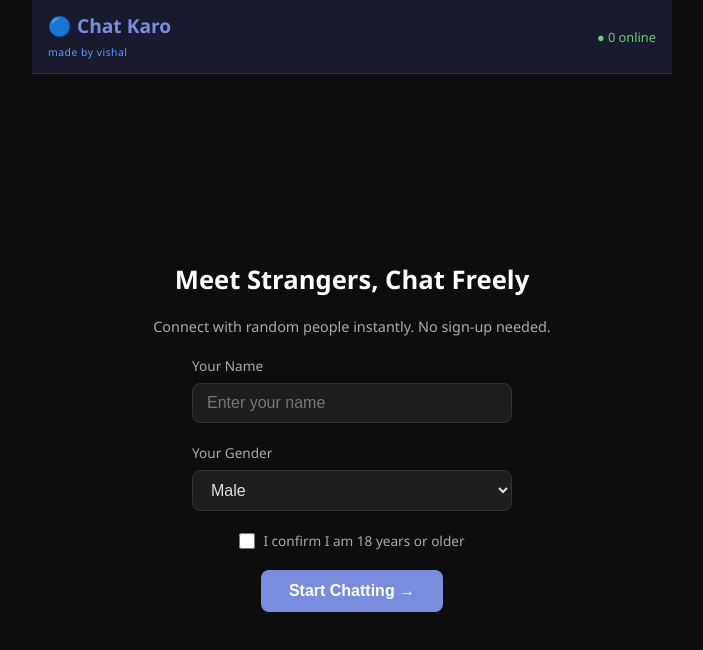
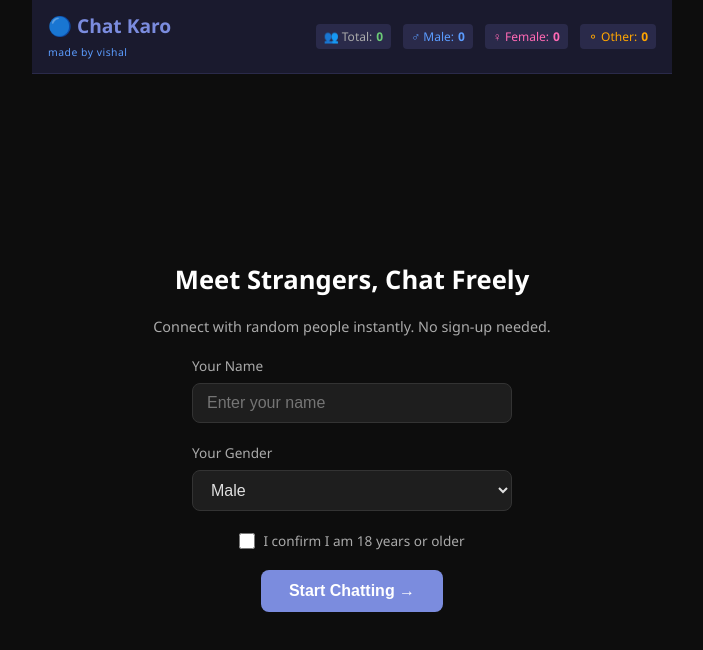
Before and after one commit to vishalsingh6393300502-a11y/chat-karo, a website: page index.html in a window 1280 px wide. Shown: the whole page, without its empty margins (288-991 px from the left). Drawn offline with nearby package versions, Linux system fonts and the light colour scheme; no server answers.

Commit message:
feat: Add real-time gender-based online count display with separate stats for male, female, other

```diff
--- a/index.html
+++ b/index.html
@@ -28,10 +28,32 @@
       padding: 12px 16px;
       background: #1a1a2e;
       border-bottom: 1px solid #2a2a4a;
+      flex-wrap: wrap;
+      gap: 12px;
     }
     header h1 { font-size: 1.2rem; color: #7b8cde; }
     header .subtitle { font-size: 0.65rem; color: #5b9cff; font-weight: 400; letter-spacing: 0.5px; }
-    #onlineCount { font-size: 0.8rem; color: #6bcb77; }
+
+    #onlineStats {
+      display: flex;
+      gap: 12px;
+      font-size: 0.75rem;
+      flex-wrap: wrap;
+      justify-content: flex-end;
+    }
+    .stat-item {
+      display: flex;
+      align-items: center;
+      gap: 4px;
+      padding: 4px 8px;
+      background: #2a2a4a;
+      border-radius: 4px;
+    }
+    .stat-label { color: #aaa; font-weight: 500; }
+    .stat-count { color: #6bcb77; font-weight: 600; }
+    .stat-male { color: #5b9cff; }
+    .stat-female { color: #ff69b4; }
+    .stat-other { color: #ffa500; }
 
     /* ── Screens ── */
     .screen { display: none; width: 100%; max-width: 640px; flex: 1; flex-direction: column; }
@@ -201,6 +223,8 @@
 
     @media (max-width: 480px) {
       header h1 { font-size: 1rem; }
+      #onlineStats { font-size: 0.7rem; gap: 8px; }
+      .stat-item { padding: 3px 6px; }
       .msg { max-width: 88%; }
       .photo-content { max-width: 150px; }
     }
@@ -213,7 +237,24 @@
     <h1>🔵 Chat Karo</h1>
     <span class="subtitle">made by vishal</span>
   </div>
-  <span id="onlineCount">● 0 online</span>
+  <div id="onlineStats">
+    <div class="stat-item">
+      <span class="stat-label">👥 Total:</span>
+      <span class="stat-count" id="totalOnline">0</span>
+    </div>
+    <div class="stat-item">
+      <span class="stat-label stat-male">♂ Male:</span>
+      <span class="stat-count stat-male" id="maleOnline">0</span>
+    </div>
+    <div class="stat-item">
+      <span class="stat-label stat-female">♀ Female:</span>
+      <span class="stat-count stat-female" id="femaleOnline">0</span>
+    </div>
+    <div class="stat-item">
+      <span class="stat-label stat-other">⚬ Other:</span>
+      <span class="stat-count stat-other" id="otherOnline">0</span>
+    </div>
+  </div>
 </header>
 
 <!-- ── Landing Screen ── -->
@@ -417,8 +458,11 @@
   });
 
   // ── Socket events ────────────────────────────────────────────
-  socket.on('onlineCount', (count) => {
-    document.getElementById('onlineCount').textContent = `● ${count} online`;
+  socket.on('onlineStats', (stats) => {
+    document.getElementById('totalOnline').textContent = stats.total;
+    document.getElementById('maleOnline').textContent = stats.male;
+    document.getElementById('femaleOnline').textContent = stats.female;
+    document.getElementById('otherOnline').textContent = stats.other;
   });
 
   socket.on('searching', () => {
```
